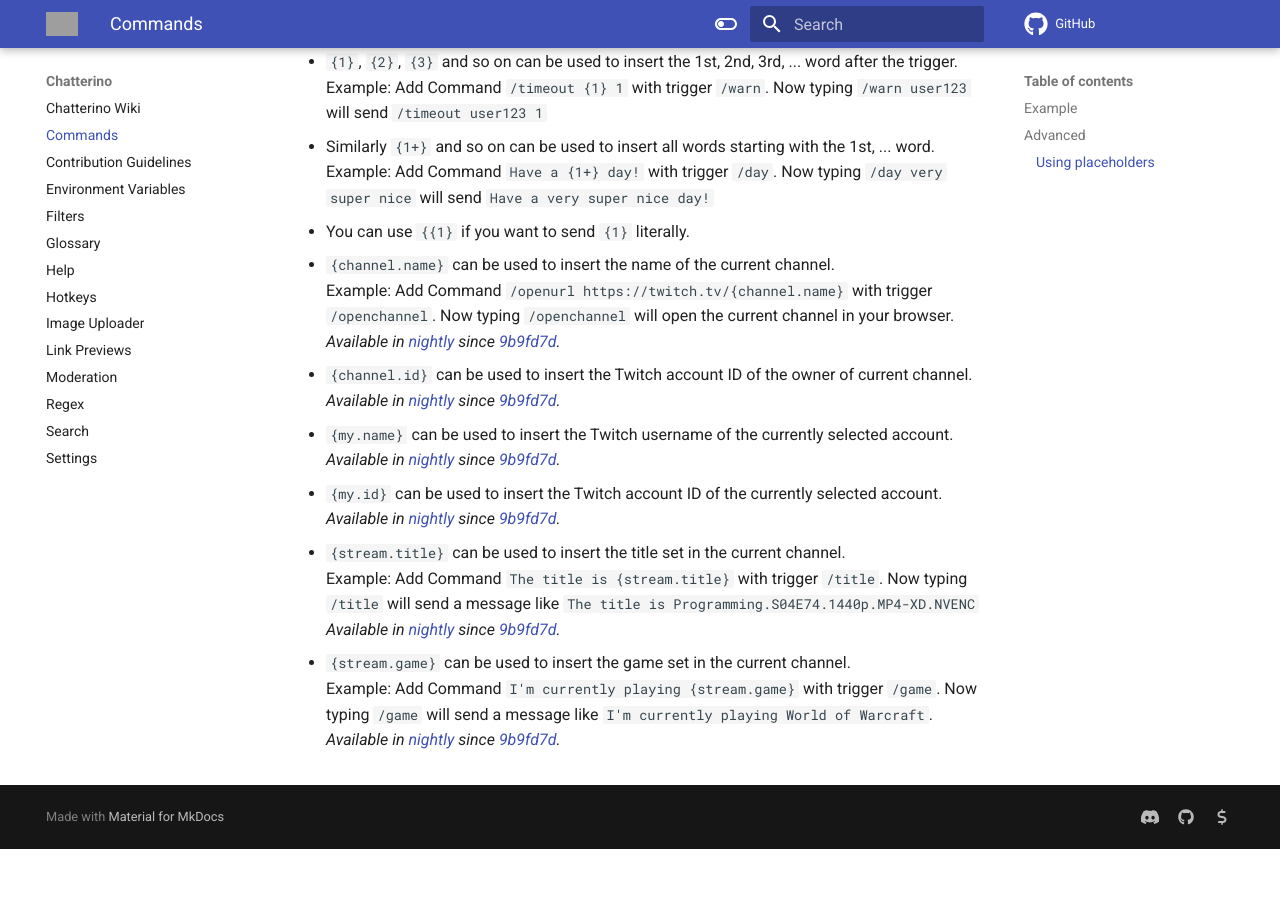
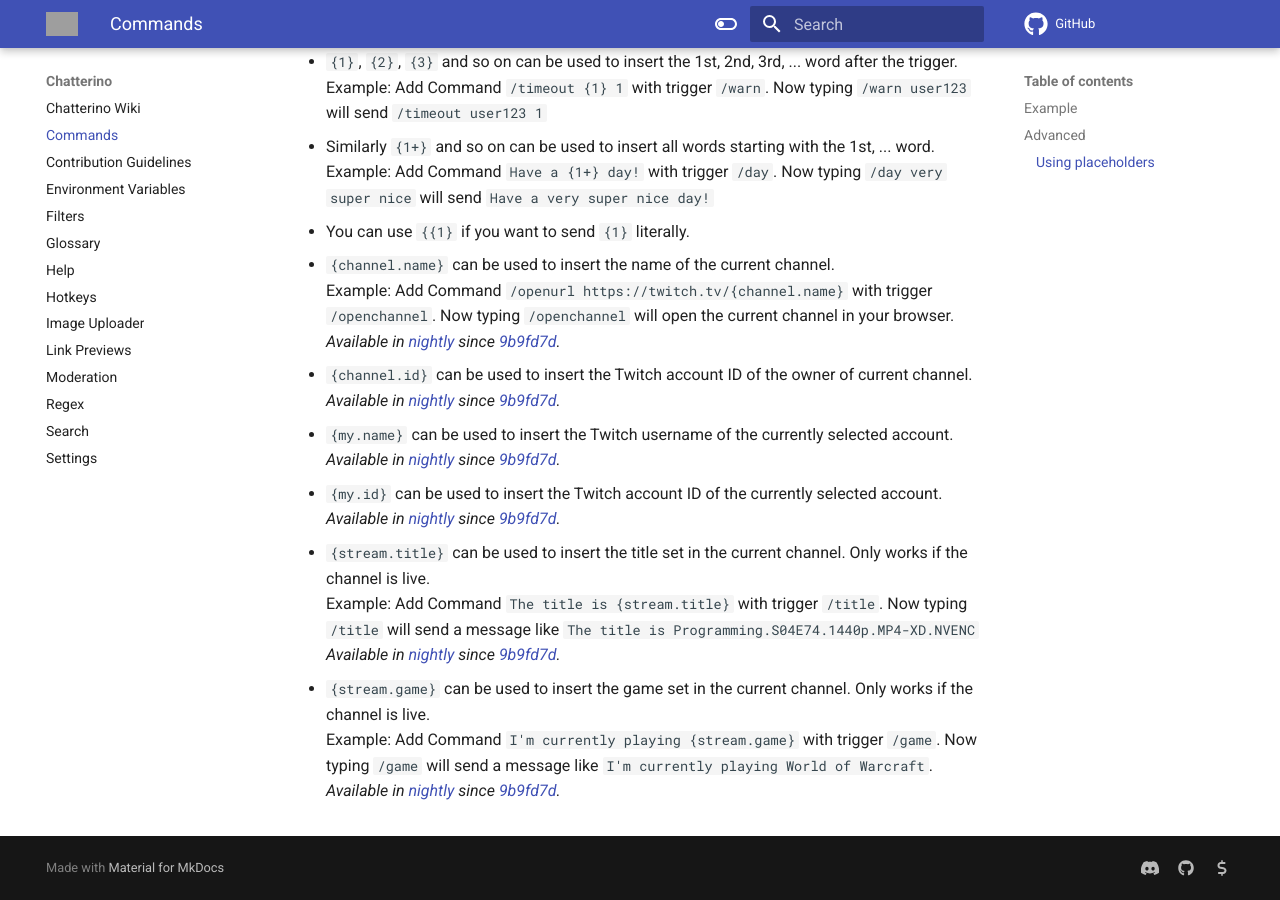
Before and after one commit to Chatterino/wiki, an MkDocs documentation site: the page built from docs/Commands.md, in a window 1280 px wide and 900 px high, scrolled down 532 px. Built offline with MkDocs 1.6.1 and Material for MkDocs 9.7.7, drawn with Linux system fonts in a browser that asks for light colours; comment, search, counter and statistics services are not loaded; before the commit the page ends 1381 px from its top, so only the background shows below that; grey boxes are pictures that could not be loaded.

Commit message:
Add info that the placeholders only work in live channels. (#176)

```diff
--- a/docs/Commands.md
+++ b/docs/Commands.md
@@ -34,11 +34,11 @@
 - `{my.id}` can be used to insert the Twitch account ID of the currently selected account.
   _Available in [nightly][nightly] since [9b9fd7d][com1]._
 
-- `{stream.title}` can be used to insert the title set in the current channel.
+- `{stream.title}` can be used to insert the title set in the current channel. Only works if the channel is live.
   Example: Add Command `The title is {stream.title}` with trigger `/title`. Now typing `/title` will send a message like `The title is Programming.S04E74.1440p.MP4-XD.NVENC`
   _Available in [nightly][nightly] since [9b9fd7d][com1]._
 
-- `{stream.game}` can be used to insert the game set in the current channel.
+- `{stream.game}` can be used to insert the game set in the current channel. Only works if the channel is live.
   Example: Add Command `I'm currently playing {stream.game}` with trigger `/game`. Now typing `/game` will send a message like `I'm currently playing World of Warcraft`.
   _Available in [nightly][nightly] since [9b9fd7d][com1]._
 
```
